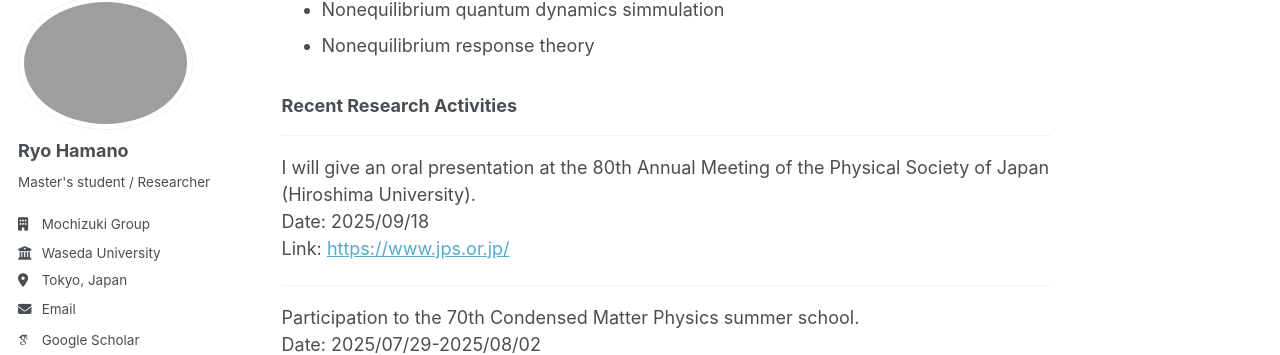
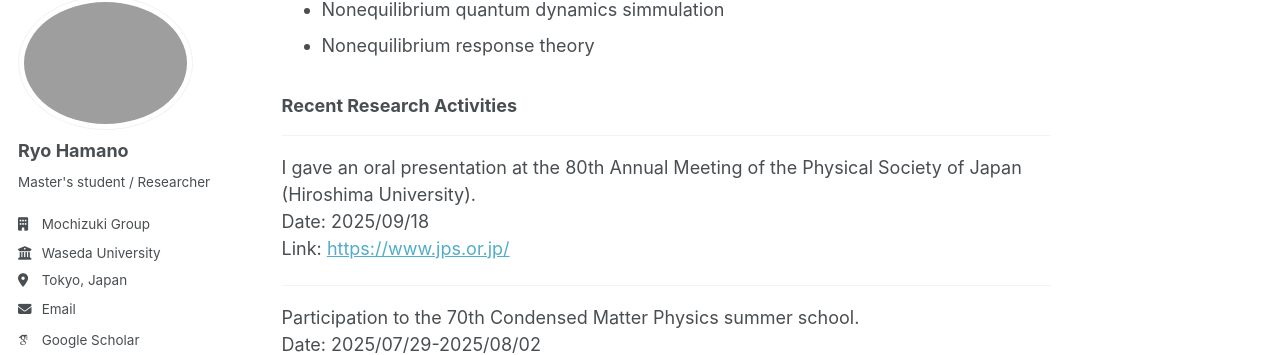
Before and after one commit to ryohamano/ryohamano.github.io, a Jekyll site: the page built from _pages/en/about_en.md, in a window 1280 px wide and 900 px high, scrolled down 502 px. Shown: the part 103-458 px from the top of the window. Built offline with Jekyll 4.4.1, drawn with Linux system fonts in a browser that asks for light colours; some web fonts are replaced.

Commit message:
Update about_en.md

```diff
--- a/_pages/en/about_en.md
+++ b/_pages/en/about_en.md
@@ -29,7 +29,7 @@ I aim to uncover the fundamental mechanisms of light-matter interactions that dr
 ### Recent Research Activities
 
 ------
-I will give an oral presentation at the 80th Annual Meeting of the Physical Society of Japan (Hiroshima University).
+I gave an oral presentation at the 80th Annual Meeting of the Physical Society of Japan (Hiroshima University).
 Date: 2025/09/18
 Link: [https://www.jps.or.jp/](https://www.jps.or.jp/)
 
```
